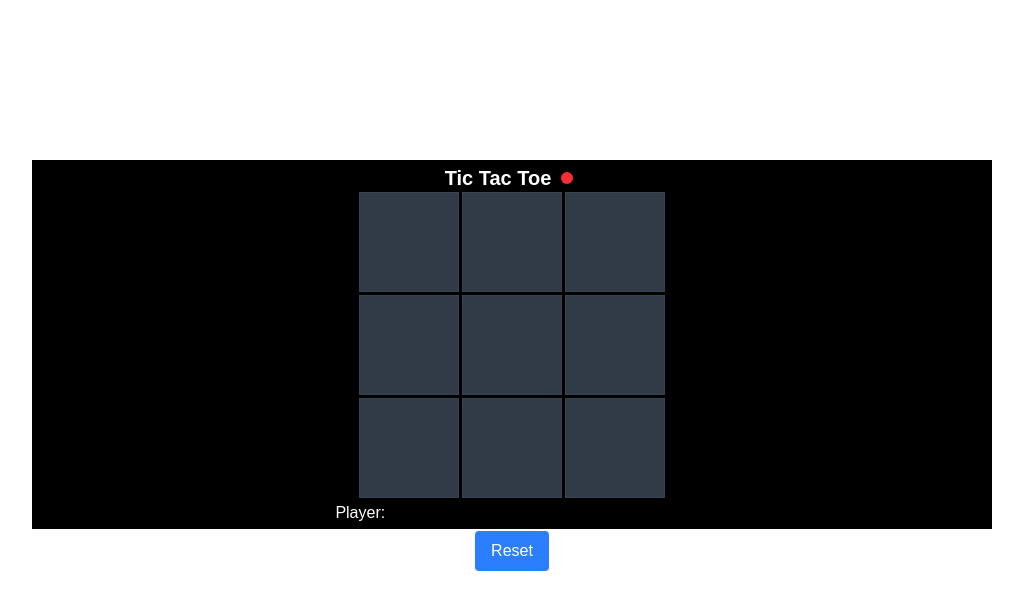
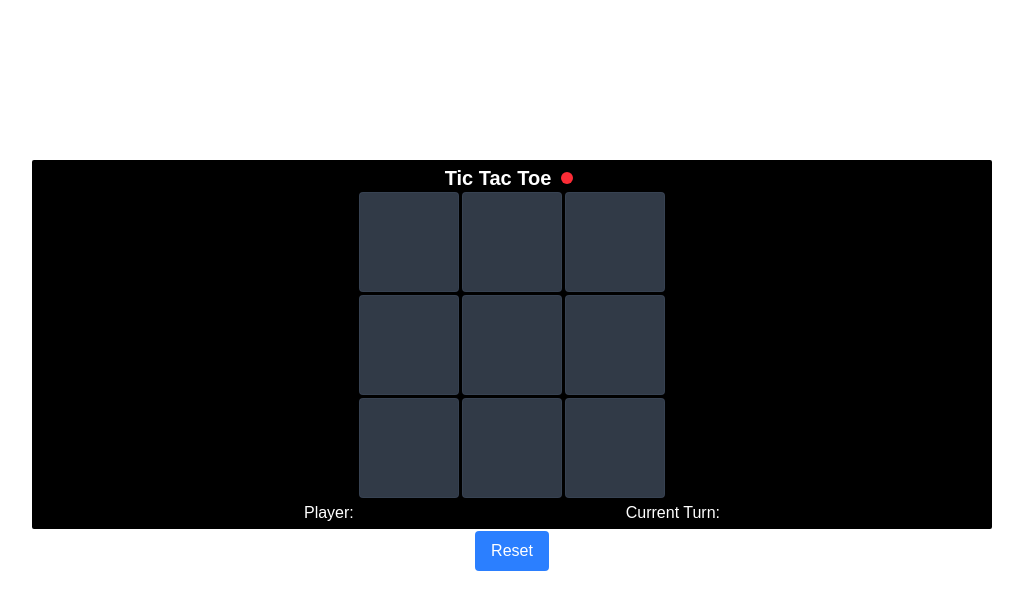
Before and after one commit to pmanni02/local-multiplayer-tic-tac-toe, a Next.js app in the folder apps/web/: page / in a window 1280 px wide. Shown: the top 610 px of the page, without its empty margins (128-1151 px from the left). Built offline with nearby package versions, Linux system fonts and the light colour scheme; no server answers.

Commit message:
update game status, more styling

```diff
--- a/apps/web/app/game-info.tsx
+++ b/apps/web/app/game-info.tsx
@@ -1,14 +1,18 @@
-export function GameInfo({ playerChar, gameStatus }: { playerChar: string, gameStatus: string }) {
+export function GameInfo({
+  playerChar,
+  gameStatus,
+}: {
+  playerChar: string;
+  gameStatus: string;
+}) {
   return (
-    <div className="flex justify-evenly pb-1 bg-black">
+    <div className="flex justify-evenly pb-1 bg-black rounded-b-xs">
       <div>
-        <p className="items-center text-white text-m">
-          Player: {playerChar}
-        </p>
+        <p className="items-center text-white text-m">Player: {playerChar}</p>
       </div>
       <div>
-        <p className="items-center text-white text-m">{gameStatus}</p>
+        <p className="items-center text-white text-m">Current Turn: {gameStatus}</p>
       </div>
     </div>
-  )
+  );
 }
--- a/apps/web/app/page.tsx
+++ b/apps/web/app/page.tsx
@@ -36,7 +36,7 @@ export default function Game() {
         setPlayerChar(myObj.playerChar);
 
         // default first player to client with 'X' playerChar
-        setGameStatus(`Current player: X`);
+        setGameStatus(`X`);
       }
     }
 
@@ -58,7 +58,7 @@ export default function Game() {
       } else if (gameTie(myObj.squares)) {
         setGameStatus(TIE);
       } else {
-        setGameStatus(`Current player: ${myObj.currentPlayer}`);
+        setGameStatus(myObj.currentPlayer);
       }
     }
 
@@ -77,7 +77,7 @@ export default function Game() {
   return (
     <>
       <div className="flex flex-col p-40">
-        <span className="flex justify-center pt-1 text-xl font-bold text-white bg-black text-heading">
+        <span className="flex justify-center pt-1 text-xl font-bold text-white bg-black text-heading rounded-t-xs">
           Tic Tac Toe
           <ConnectionStatus isConnected={isConnected} />
         </span>
--- a/apps/web/app/square.tsx
+++ b/apps/web/app/square.tsx
@@ -15,7 +15,7 @@ export function Square({
   return (
     <div>
       <button
-        className={`${color} font-bold p-0.5 w-25 h-25 bg-slate-500/50 hover:bg-slate-500/60 border border-slate-600/30 shadow-md`}
+        className={`${color} font-bold p-0.5 w-25 h-25 bg-slate-500/50 hover:bg-slate-500/60 border border-slate-600/30 shadow-md rounded-sm`}
         onClick={onClickFn}
       >
         {value}
```
